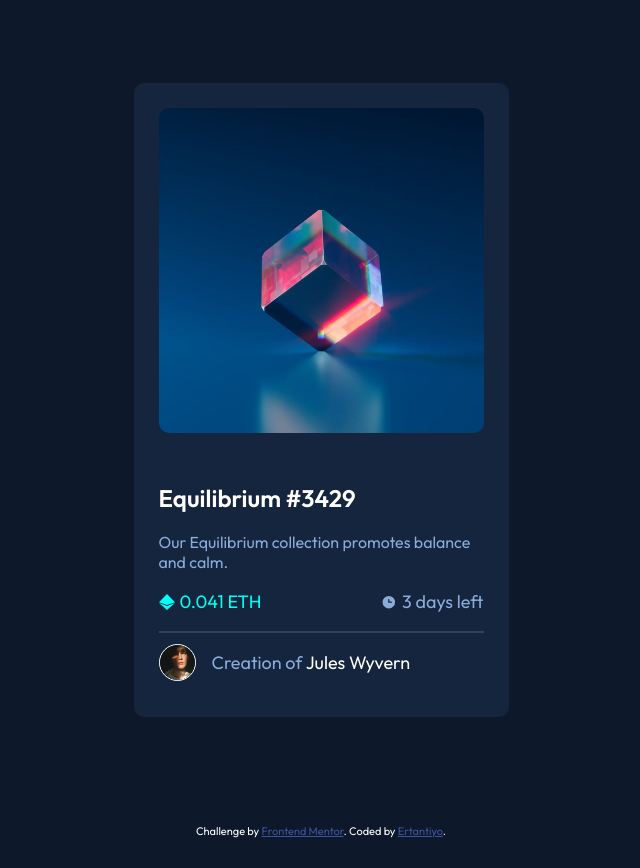
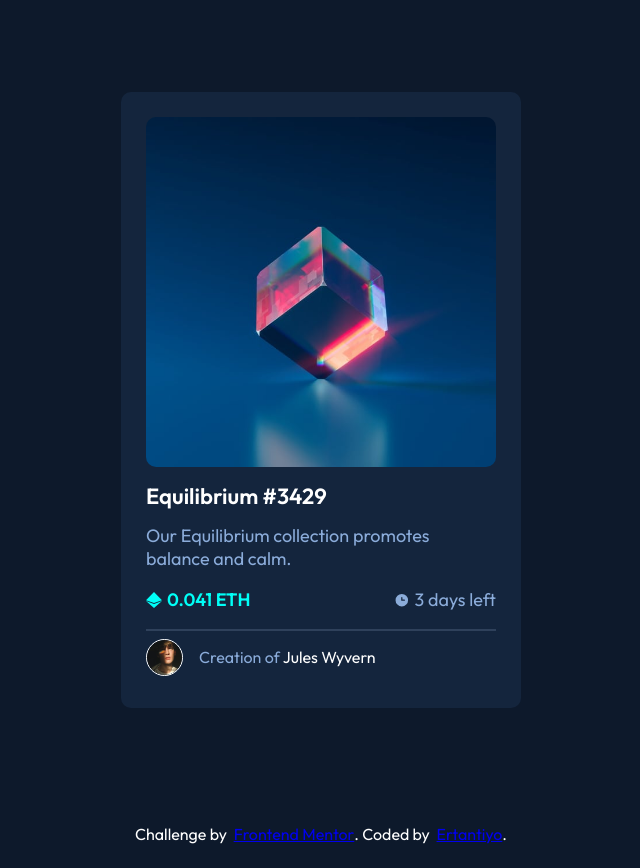
Before and after one commit to Diphopho/nft-preview-card-component, a plain HTML site: page index.html in a window 1280 px wide. Shown: the whole page, without its empty margins (319-959 px from the left). Before the commit the page ends 838 px from the top, so only its background shows below. Drawn offline with Linux system fonts and the light colour scheme.

Commit message:
Adding img alt, change html with landmark elements, change css font size

```diff
--- a/index.html
+++ b/index.html
@@ -27,32 +27,36 @@
     </style>
   </head>
   <body>
-    <div class="container">
+    <main>
       <div class="cards">
         <div class="view-active">
-          <img src="/images/icon-view.svg" />
+          <img src="/images/icon-view.svg" alt="eye icon" />
         </div>
-        <img class="eq-img" src="/images/image-equilibrium.jpg" alt="" />
+        <img
+          class="eq-img"
+          src="/images/image-equilibrium.jpg"
+          alt="Equilibrium image"
+        />
         <div class="cards-title">
-          <h2>Equilibrium #3429</h2>
+          <h1>Equilibrium #3429</h1>
         </div>
         <div class="cards-body">
           Our Equilibrium collection promotes balance and calm.
         </div>
         <div class="cards-point">
           <div class="eth">
-            <img src="/images/icon-ethereum.svg" alt="" />
+            <img src="/images/icon-ethereum.svg" alt="ethereum" />
             <p>0.041 ETH</p>
           </div>
           <div class="time">
-            <img src="/images/icon-clock.svg" alt="" />
+            <img src="/images/icon-clock.svg" alt="clock icon" />
             <p>3 days left</p>
           </div>
         </div>
 
         <div class="footer">
           <div class="creator">
-            <img src="/images/image-avatar.png" />
+            <img src="/images/image-avatar.png" alt="avatar" />
             <p>
               Creation of
               <span> Jules Wyvern </span>
@@ -60,18 +64,14 @@
           </div>
         </div>
       </div>
-      <!-- <div class="cards">
+    </main>
 
-
-        <div class="card-title">Equilibrium #3429</div>
-      </div> -->
-    </div>
-
-    <div class="attribution">
-      Challenge by
-      <a href="https://www.frontendmentor.io?ref=challenge" target="_blank"
-        >Frontend Mentor</a
-      >. Coded by <a href="#">Ertantiyo</a>.
-    </div>
+    <footer>
+      Challenge by &nbsp;
+      <a href="https://www.frontendmentor.io?ref=challenge" target="_blank">
+        Frontend Mentor
+      </a>
+      . Coded by &nbsp; <a href="#"> Ertantiyo</a>.
+    </footer>
   </body>
 </html>
--- a/style.css
+++ b/style.css
@@ -23,7 +23,7 @@ p {
   --White: hsl(0, 0%, 100%);
 }
 
-.container {
+main {
   width: 100vw;
   height: 100vh;
   display: flex;
@@ -41,7 +41,7 @@ p {
   flex-direction: column;
   align-items: flex-start;
   /* padding: 1rem; */
-  max-width: 325px;
+  max-width: 350px;
   border-radius: 10px;
   color: var(--Soft-blue);
   margin: 0 25px;
@@ -54,8 +54,8 @@ p {
   align-items: center;
   justify-content: center;
   /* justify-items: center; */
-  width: 325px;
-  height: 325px;
+  width: 350px;
+  height: 350px;
   background-color: var(--Cyan);
   border-radius: 10px;
   margin-top: 25px;
@@ -70,6 +70,7 @@ p {
 
 .eq-img {
   width: 100%;
+  max-width: 350px;
   border-radius: 10px;
   margin-top: 25px;
   transition: opacity 0.5s ease-out;
@@ -82,20 +83,26 @@ p {
 }
 
 .cards .cards-title {
-  padding-top: 30px;
+  /* padding-top: 20px; */
   margin: 0px;
   align-self: flex-start;
   /* padding-left: 25px; */
 }
 
-.cards h2 {
+.cards h1 {
   color: var(--White);
   font-weight: 600;
+  font-size: 22px;
 }
 
-.cards-title h2:hover {
+.cards-title h1:hover {
   color: var(--Cyan);
   cursor: pointer;
+}
+
+.cards-body {
+  font-size: 18px;
+  font-weight: 400;
 }
 
 .cards .cards-point {
@@ -120,7 +127,7 @@ p {
 
 .eth p {
   color: var(--Cyan);
-  /* font-weight: 600; */
+  font-weight: 600;
 }
 
 .time {
@@ -165,6 +172,8 @@ p {
 
 .footer p {
   padding-left: 16px;
+  font-size: 16px;
+  font-weight: normal;
 }
 
 .footer::before {
@@ -174,8 +183,11 @@ p {
   border-bottom: 2px solid var(--line);
 }
 
-.attribution {
-  padding-top: 1.5rem;
+footer {
+  display: flex;
+  justify-content: center;
+  width: 100%;
+  padding: 1.5rem 0;
   color: var(--White);
 }
 
```
